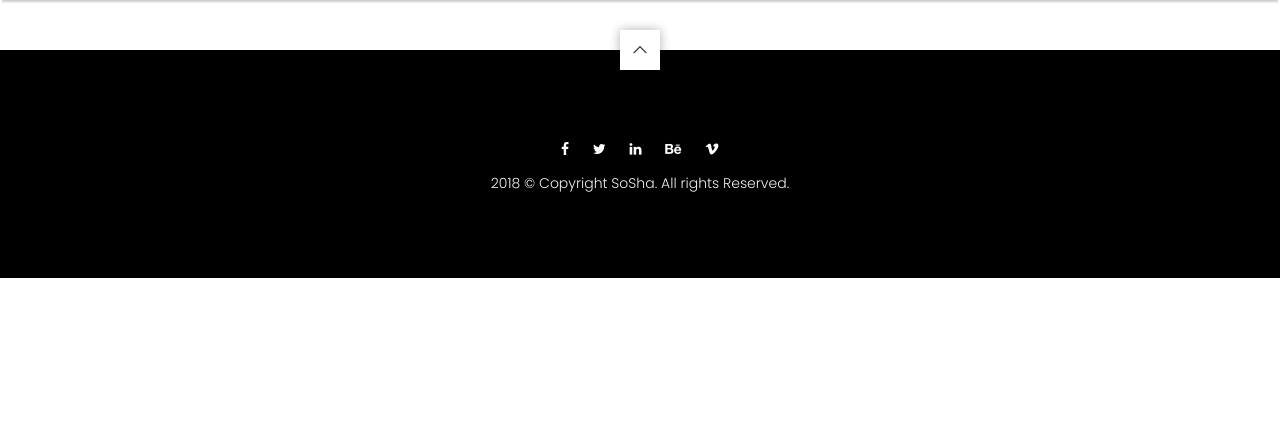
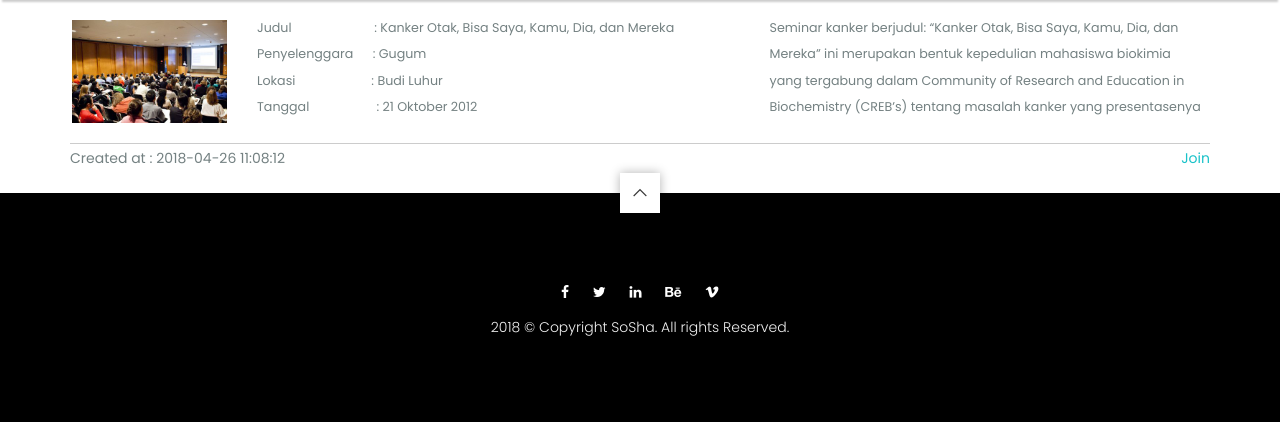
Before and after one commit to nabilahyf/SoSha, a CodeIgniter app: page /SoSha/Activity in a window 1280 px wide. Shown: the part 94-527 px from the top of the page. Run offline with CodeIgniter, Linux system fonts and the light colour scheme; the visitor is signed in with stand-in values (Sample User, id 1); some libraries are stand-ins or nearby versions.

Commit message:
create view for list activity

```diff
--- a/application/views/list_activity.php
+++ b/application/views/list_activity.php
@@ -32,7 +32,7 @@
 				<div class="container">
 					<div class="header__inner">
 						<div class="header__logo"><a href="" style="font-size: 11.5pt;">
-                            <img src="<?php echo base_url().'profile/'.$foto; ?>" style="width: 50px; border-radius: 50%; box-shadow: 0px 0px 1px 1px #ccc;">
+                            <img src="<?php echo base_url().'profile/'.$this->session->foto; ?>" style="width: 50px; border-radius: 50%; box-shadow: 0px 0px 1px 1px #ccc;">
                             &emsp; <?php echo "Welcome <i style='color: #999;'>".$full_name."</i>"; ?></a></div>
 						<div class="header__menu">
 
@@ -62,8 +62,29 @@
 			</header><!-- End / header -->
 
 
-            <div class="container" style="padding-bottom: 50px;">
-
+            <div class="container" style="padding-bottom: 20px; padding-top: 20px;">
+				<div class="col-lg-12" style="border-bottom: 1px solid #ccc; padding-bottom: 20px;">
+					<div class="col-lg-2" style="margin-left: -28px;">
+						<img src="/SoSha/acara/1524601140_contoh-seminar.jpg">
+					</div>
+					<div class="col-lg-5" style="margin-top: -5px; font-size: 9.5pt;">
+						Judul &emsp;&emsp;&emsp;&emsp;&emsp;&emsp; : Kanker Otak, Bisa Saya, Kamu, Dia, dan Mereka<br/>
+						Penyelenggara &emsp; : Gugum <br/>
+						Lokasi&emsp;&emsp;&emsp;&emsp;&emsp;&emsp;: Budi Luhur <br/>
+						Tanggal &emsp;&emsp;&emsp;&emsp;&ensp;&nbsp; : 21 Oktober 2012
+					</div>
+					<div class="col-lg-5" style="margin-top: -5px; right: -50px; font-size: 9.5pt; max-height: 100px; overflow-y: auto;">
+					Seminar kanker berjudul: “Kanker Otak, Bisa Saya, Kamu, Dia, dan Mereka” ini merupakan bentuk kepedulian mahasiswa biokimia yang tergabung dalam Community of Research and Education in Biochemistry (CREB’s) tentang masalah kanker yang presentasenya meningkat dari tahun ke tahun. Sasaran peserta seminar ini adalah seluruh mahasiswa Institut Pertanian Bogor (IPB), mahasiswa non-IPB, dan masyarakat umum. Seminar ini melibatkan 50 orang panitia.
+					</div>
+				</div>
+				<div class="col-lg-12">
+					<div class="col-lg-6" style="margin-left: -30px;">
+						Created at : 2018-04-26 11:08:12
+					</div>
+					<div class="col-lg-6" style="text-align: right; right: -60px;">
+						<a href="#">Join</a>
+					</div>
+				</div>
             </div>
 
 
```
Also changed, not shown: acara/1524719891_contoh-seminar.jpg (added).
